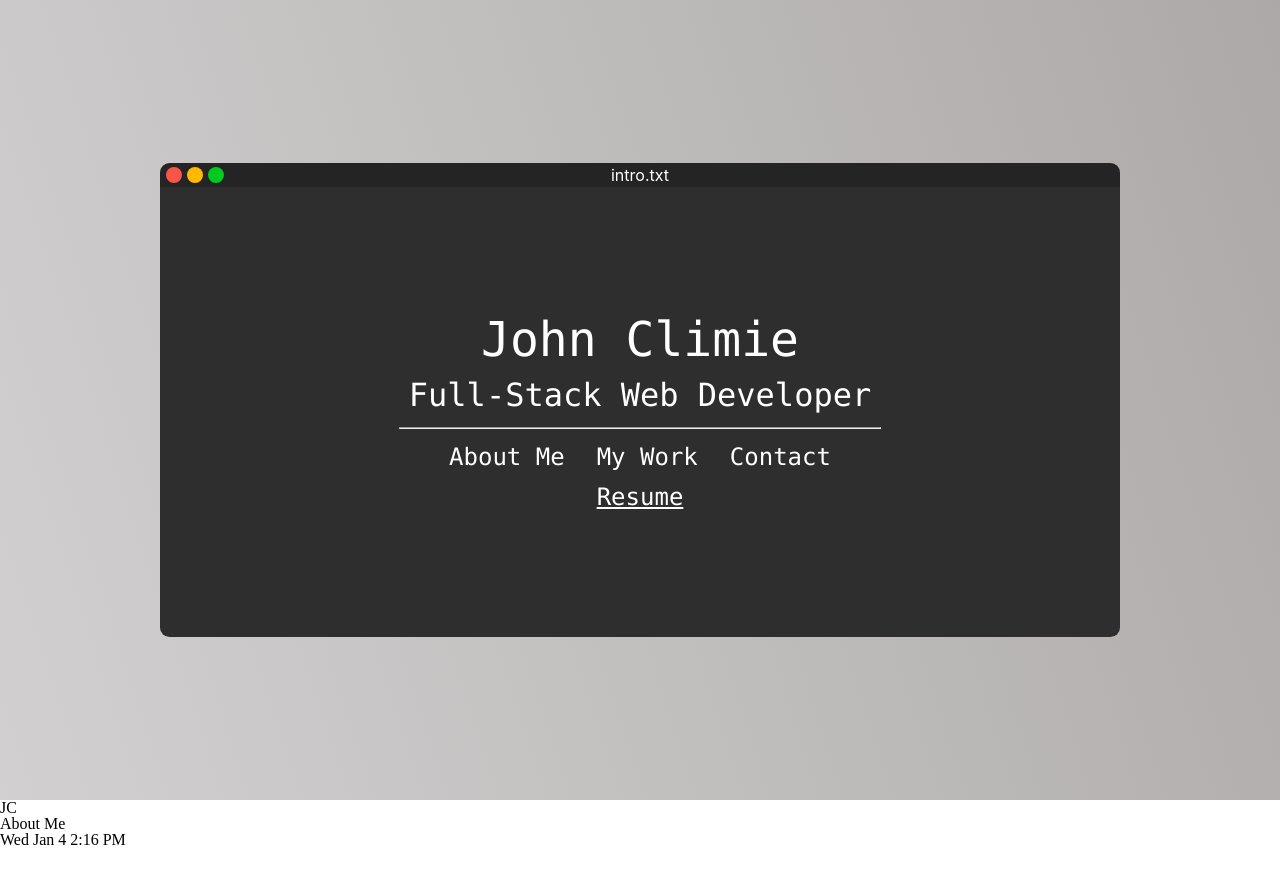
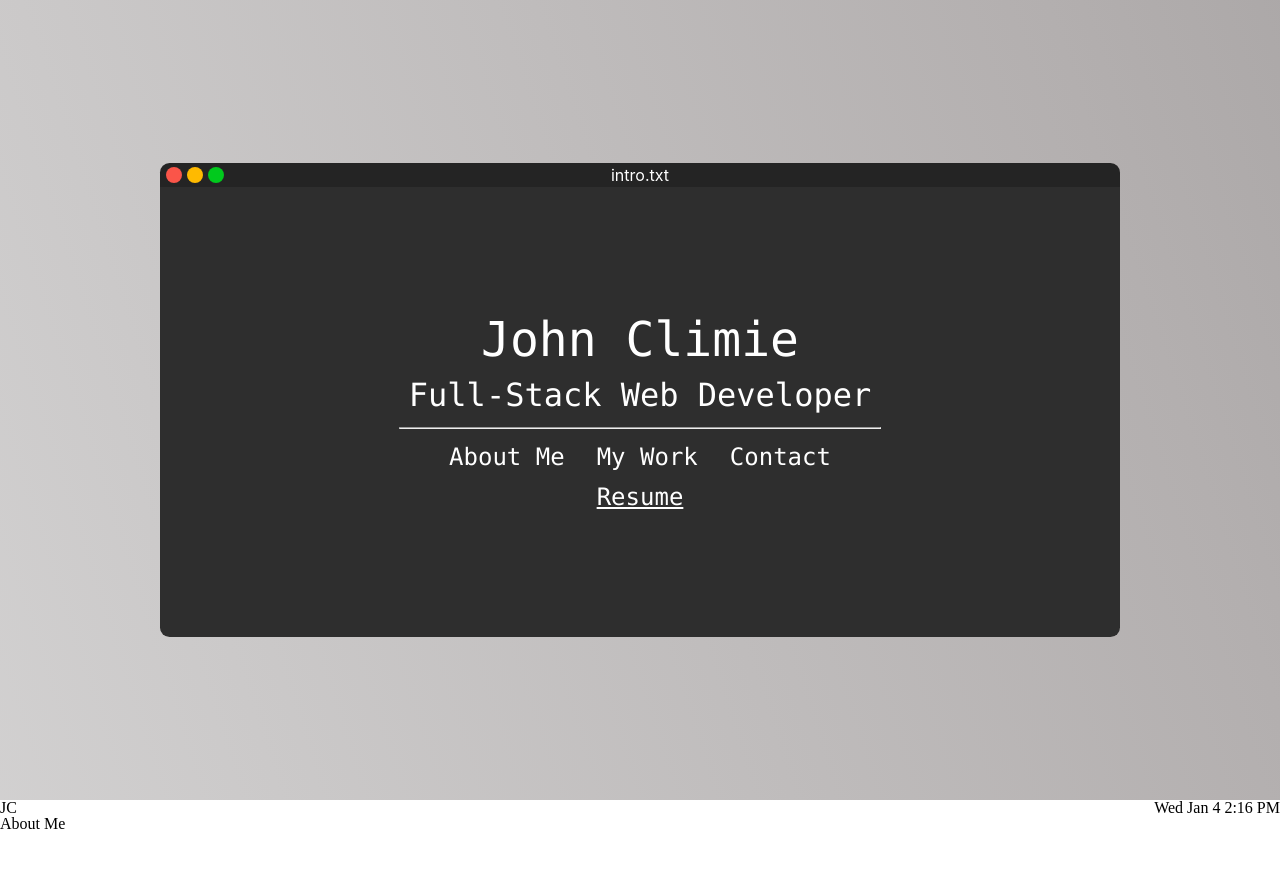
Before and after one commit to johnclimie/portfolio-2023, a Next.js app: page / in a window 1280 px wide. Shown: the top 884 px of the page. Built offline with nearby package versions, Linux system fonts and the light colour scheme; a web font is replaced by a local one.

Commit message:
Started styling on menu bar

```diff
--- a/styles/Home.module.css
+++ b/styles/Home.module.css
@@ -131,3 +131,10 @@
 .aboutMe {
   min-height: 100vh;
 }
+
+.menuBar {
+  display: flex;
+  flex-direction: row;
+  justify-content: space-between;
+  height: 1.5rem;
+}
```
